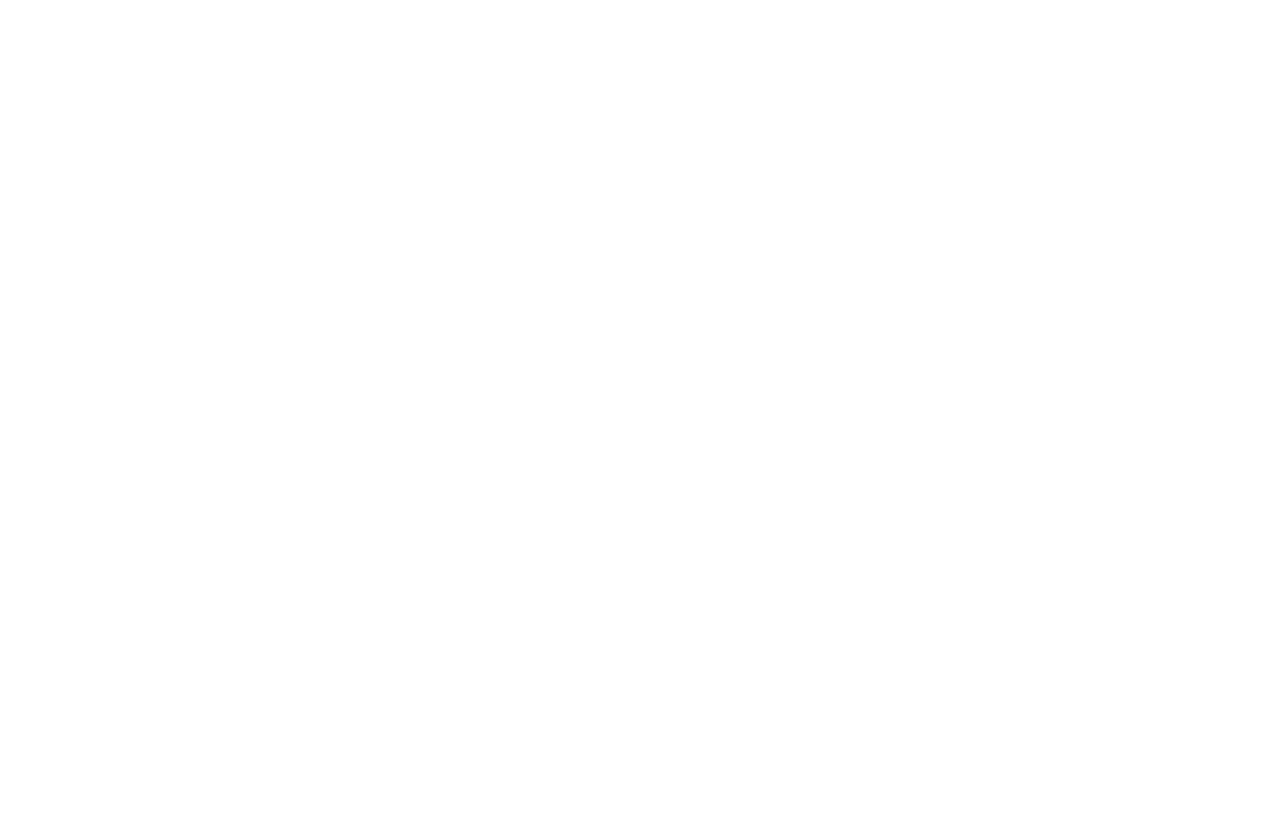
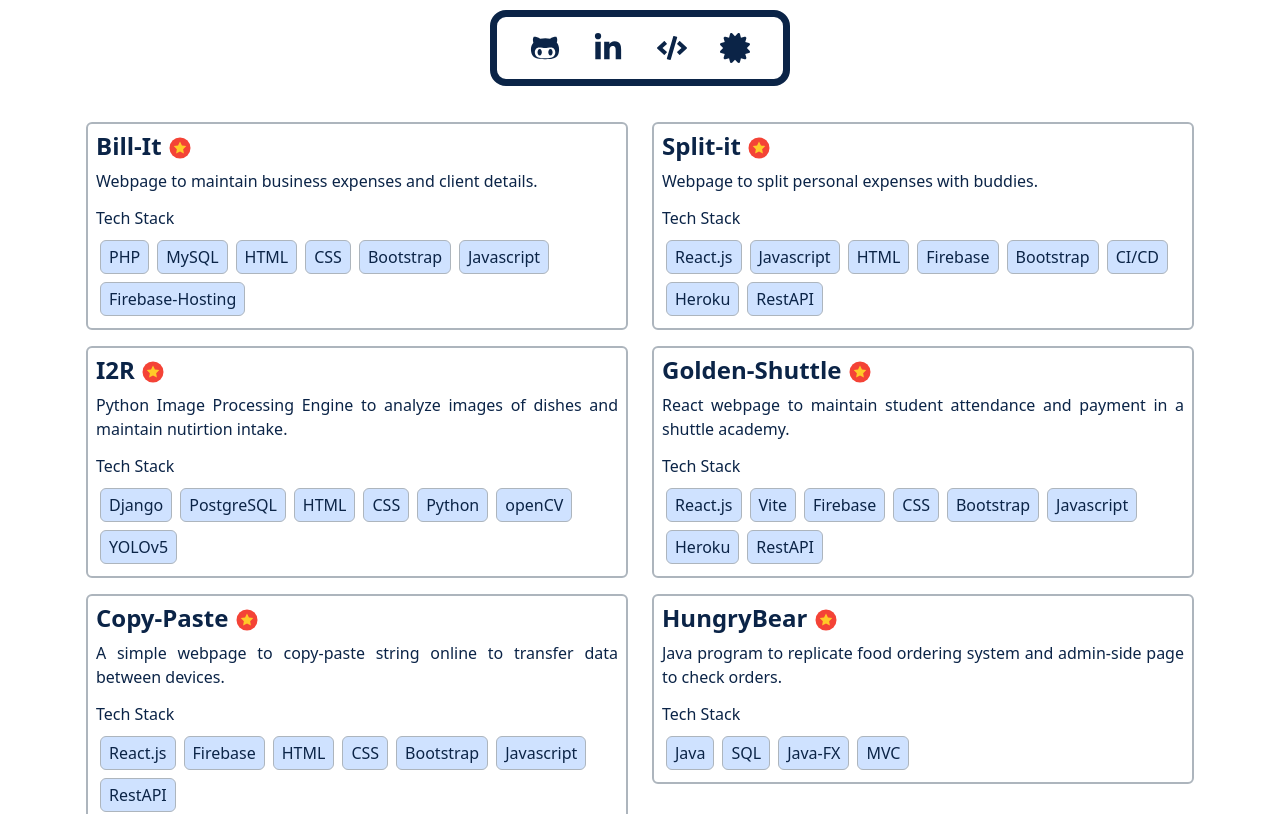
Before and after one commit to kmth-hash/portfolio, a React (Vite) app in the folder portfolio/: page /projects in a window 1280 px wide. Shown: the top 814 px of the page. Built offline with nearby package versions, Linux system fonts and the light colour scheme.

Commit message:
Projects Updated

```diff
--- /dev/null
+++ b/portfolio/src/components/ProjectCard.jsx
@@ -0,0 +1,29 @@
+/* eslint-disable react/prop-types */
+import "../stylesheets/projects.css";
+import { FcRating } from "react-icons/fc";
+
+function ProjectCard({project} ) {
+  console.log(project);
+  return               <div className="col-md-6 my-2">
+  <div className="border p-2 border-2 rounded border-dark-subtle">
+    <h4>
+      <b>{project.pName} <FcRating/></b>
+    </h4>
+    <p>{project.Description}</p>
+    <h6>Tech Stack</h6>
+    <div className="d-flex flex-wrap">
+      {project.skillList.map((s, i) => {
+        return (
+          <div key={i} className="p-1">
+            <div className="mr-2 rounded border border-dark-subtle py-1 px-2 bg-primary-subtle">
+              {s}
+            </div>
+          </div>
+        );
+      })}
+    </div>
+  </div>
+</div>;
+}
+
+export default ProjectCard;
--- a/portfolio/src/components/Projects.jsx
+++ b/portfolio/src/components/Projects.jsx
@@ -1,11 +1,28 @@
-import React from 'react'
+import Header from "./Header";
+import "../stylesheets/projects.css";
+import { projectData } from "../staticDataFile.jsx";
+import ProjectCard from "./ProjectCard";
+
 
 function Projects() {
   return (
-    <div className='projects-main'>
-
+    <div className="projects-main">
+      <Header />
+      <br />
+      <div className="container">
+        <div className="row p-1">
+          {projectData.map((project, index) => {
+            return (
+              <ProjectCard project={project} key={index} />
+            );
+          })}
+          <div className="col-md-6"></div>
+          <div className="col-md-6"></div>
+          <div className="col-md-6"></div>
+        </div>
+      </div>
     </div>
-  )
+  );
 }
 
-export default Projects
+export default Projects;
--- a/portfolio/src/staticDataFile.jsx
+++ b/portfolio/src/staticDataFile.jsx
@@ -125,4 +125,48 @@
   "#6499E9"
 ]
 
+export const projectData = [
+  {
+    pName : "Bill-It" ,
+    Description : "Webpage to maintain business expenses and client details.",
+    skillList : ["PHP", "MySQL", "HTML", "CSS", "Bootstrap","Javascript","Firebase-Hosting"]
+
+  },
+  {
+    pName : "Split-it" ,
+    Description : "Webpage to split personal expenses with buddies.",
+    skillList : ["React.js", "Javascript", "HTML", "Firebase", "Bootstrap","CI/CD","Heroku","RestAPI"]
+
+  },
+  {
+    pName : "I2R" ,
+    Description : "Python Image Processing Engine to analyze images of dishes and maintain nutirtion intake.",
+    skillList : ["Django", "PostgreSQL", "HTML", "CSS", "Python","openCV","YOLOv5"]
+
+  },
+  {
+    pName : "Golden-Shuttle" ,
+    Description : "React webpage to maintain student attendance and payment in a shuttle academy.",
+    skillList : ["React.js", "Vite", "Firebase", "CSS", "Bootstrap","Javascript","Heroku","RestAPI"]
+
+  },
+  {
+    pName : "Copy-Paste" ,
+    Description : "A simple webpage to copy-paste string online to transfer data between devices.",
+    skillList : ["React.js", "Firebase", "HTML", "CSS", "Bootstrap","Javascript","RestAPI"]
+
+  },
+  {
+    pName : "HungryBear",
+    Description : "Java program to replicate food ordering system and admin-side page to check orders.",
+    skillList : ["Java", "SQL", "Java-FX", "MVC"]
+  },
+  {
+    pName : "Grade-It" ,
+    Description : "Python Django webpage tp scrape data and maintain local DB of university marks for staff use.",
+    skillList : ["Django", "PostgreSQL", "HTML", "CSS", "Python","Bootstrap","BeatifulSoup","RestAPI"]
+
+  },
+]
+
 export const skills = skillList;
```
